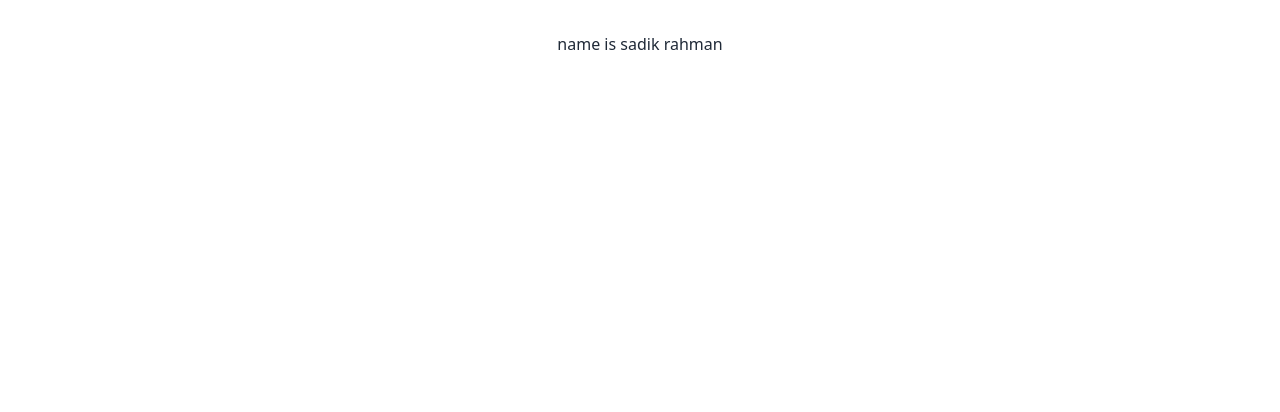
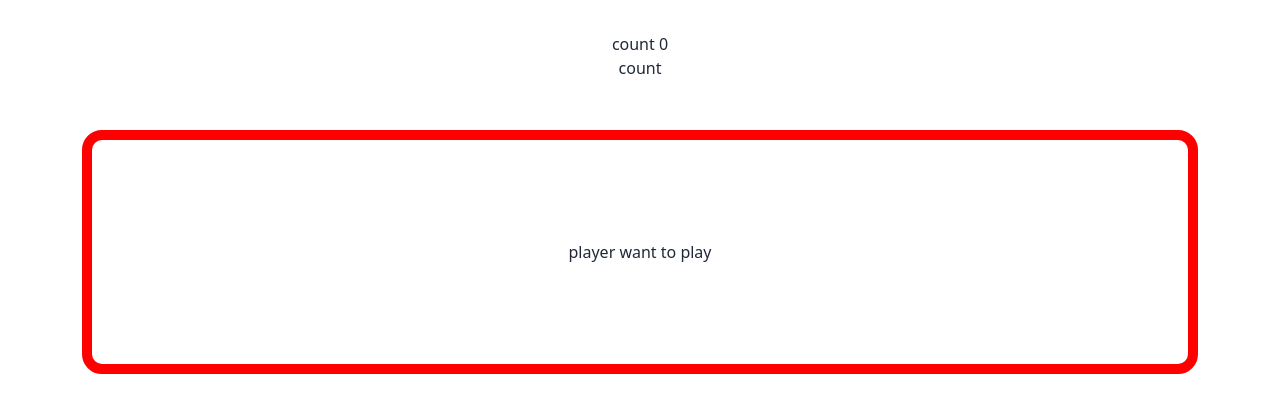
Before and after one commit to SadikRa/react-2024, a React (Vite) app: page / in a window 1280 px wide. Shown: the top 412 px of the page. Built offline with nearby package versions, Linux system fonts and the light colour scheme.

Commit message:
basic style in react added done

```diff
--- a/src/App.jsx
+++ b/src/App.jsx
@@ -2,6 +2,7 @@
 import './App.css'
 
 import Box from './components/box'
+import Term from './components/Term'
 
 function App() {
 
@@ -9,6 +10,7 @@ function App() {
   return (
     <>
     <Box task={'sadik rahman'} isName={true}></Box>
+    <Term></Term>
     </>
   )
 }
--- /dev/null
+++ b/src/components/Term.jsx
@@ -0,0 +1,17 @@
+
+const Term = () => {
+
+    const tramStyle = {
+            border : '10px solid red',
+            margin : '50px',
+            padding: '100px',
+            borderRadius: '20px'
+    }
+    return (
+        <div>
+            <h1 style={tramStyle}>player want to play</h1>
+        </div>
+    );
+};
+
+export default Term;
--- a/src/components/box.jsx
+++ b/src/components/box.jsx
@@ -1,8 +1,17 @@
+/* eslint-disable react-hooks/rules-of-hooks */
+import { useState } from "react";
 
-const box = ({task, isName}) => {
+const box = () => {
+    const [count, setCount] = useState(0)
+
+    const handleCount = () =>{
+            const newCount = count + 1;
+            setCount(newCount)
+    }
     return (
         <div>
-            <h1>name is {isName ? task : 'name is not available'}</h1>
+            <p>count {count}</p>
+            <button type="button" onClick={handleCount}>count</button>
         </div>
     );
 };
```
